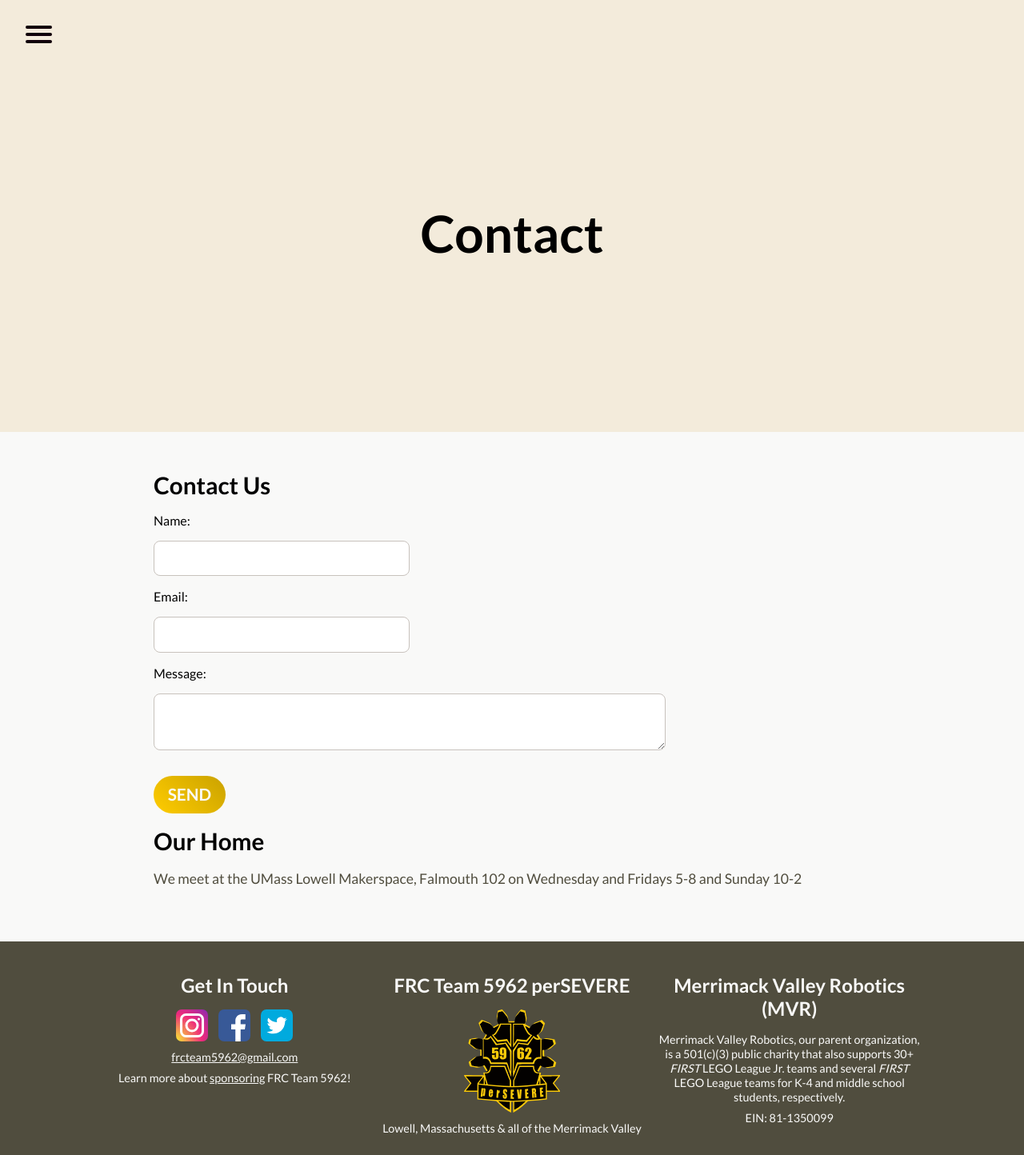
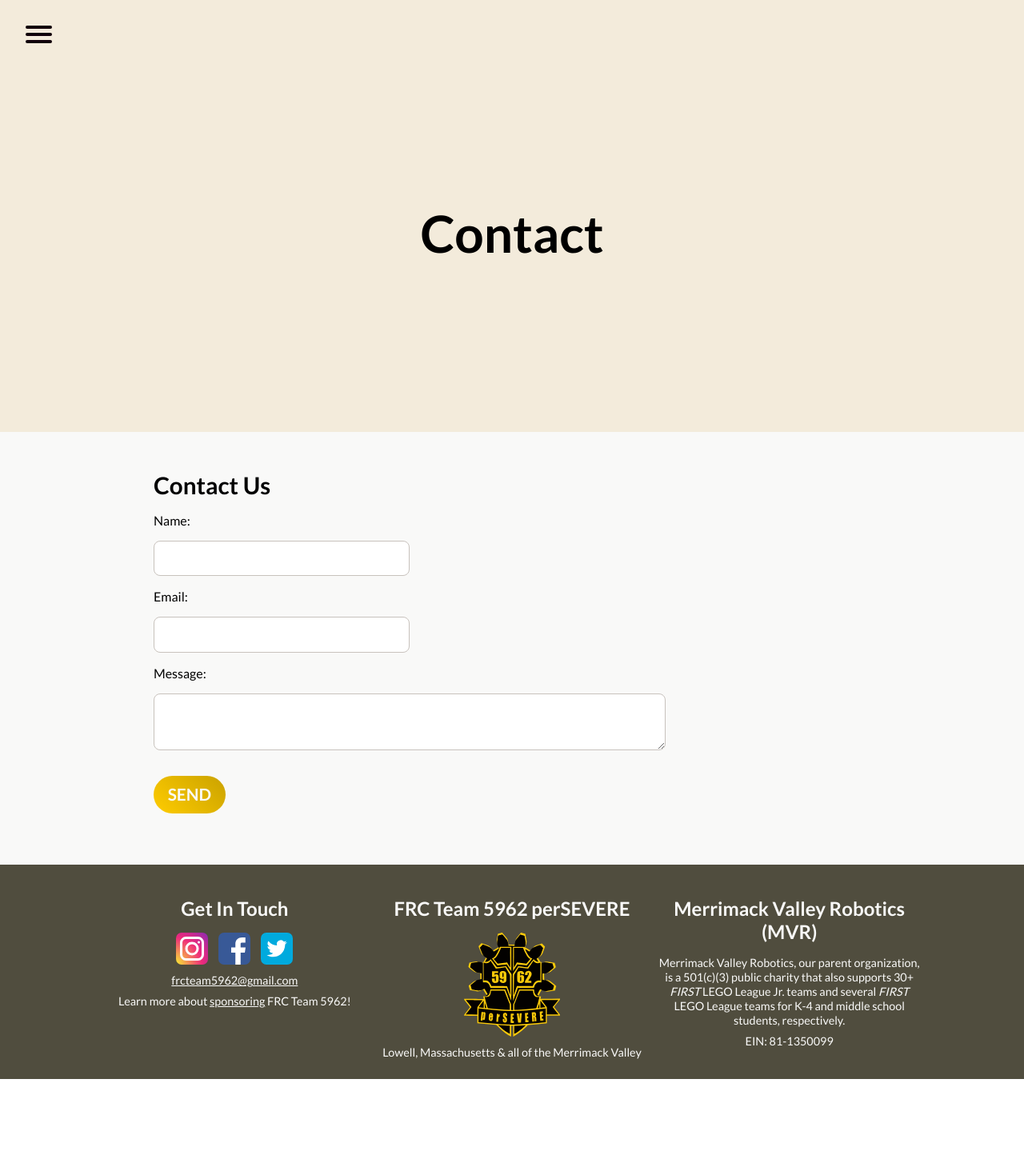
Before and after one commit to perSEVERE-5962/frc5962, a Jekyll site: the page built from contact.md, in a window 1280 px wide. Shown: the whole page at 80% size. Built offline with Jekyll 4.4.1, drawn with Linux system fonts in a browser that asks for light colours; after the commit the page ends 1349 px from its top, so only the background shows below that.

Commit message:
Updated Contact

```diff
--- a/contact.md
+++ b/contact.md
@@ -14,6 +14,3 @@ hero-title: Contact
     <textarea id="msg" name="msg"></textarea>
     <input type="submit" value="Send">
 </form>
-
-## Our Home
-We meet at the UMass Lowell Makerspace, Falmouth 102 on Wednesday and Fridays 5-8 and Sunday 10-2
```
